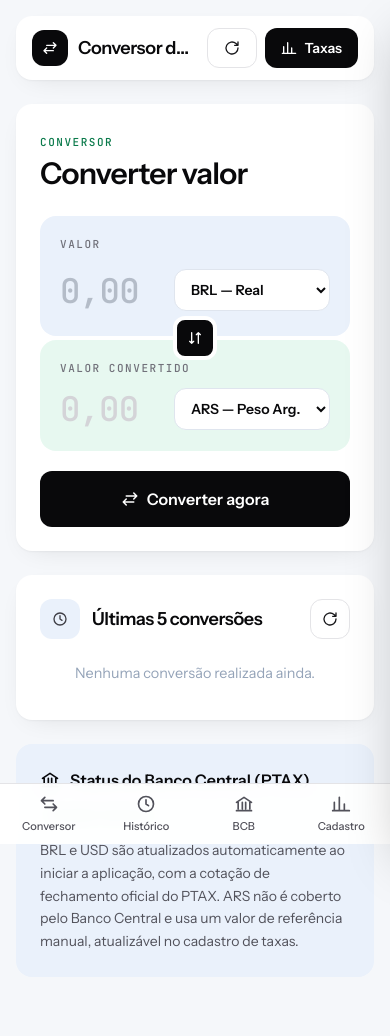
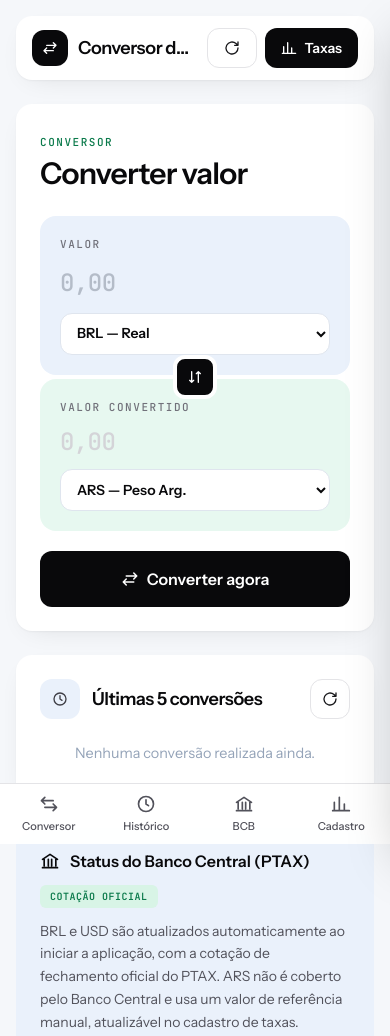
Before and after one commit to mvitor98/conversor-moedas, a website: page frontend/index.html in a window 390 px wide. Drawn offline with nearby package versions, Linux system fonts and the light colour scheme; no server answers.

Commit message:
fix: corrige quebra feia do valor convertido em telas estreitas
As linhas "Valor"/"Valor Convertido" mantinham o select de moeda ao
lado do numero em telas pequenas. Com a fonte grande (34px) e pouco
espaco sobrando (select nao encolhe), um resultado de conversao com
muitos digitos (plausivel, ja que o sistema aceita ate 1 trilhao)
quebrava em varias linhas picadas no meio dos digitos — nao era
overflow horizontal, era quebra de layout mesmo sem estourar a tela.

Corrigido empilhando as duas linhas verticalmente abaixo do breakpoint
sm (select ocupa a largura toda, abaixo do campo/numero) e reduzindo a
fonte do input e do valor em telas <480px. Verificado via CDP
(Emulation.setDeviceMetricsOverride) em 320/360/390/768px com o valor
maximo permitido (1 trilhao) — sem overflow e sem quebra feia em
nenhuma largura.

Co-Authored-By: Claude Sonnet 5 <noreply@anthropic.com>

```diff
--- a/frontend/index.html
+++ b/frontend/index.html
@@ -20,6 +20,7 @@
     .ccy:focus{outline:none;box-shadow:0 0 0 3px rgba(10,10,10,.1)}
     .amount{width:100%;background:transparent;border:0;outline:0;font-family:"JetBrains Mono",monospace;font-size:34px;font-weight:500;letter-spacing:-.02em;color:#0a0a0a;min-width:0}
     .amount::placeholder{color:#b4bcc8}
+    @media (max-width:479px){.amount{font-size:24px}}
     #convert-result:not(.hidden)~#result-placeholder{display:none}
     .history-item{font-family:"JetBrains Mono",monospace;font-size:13px;padding:14px 0;align-items:baseline}
     .history-item span{color:#52525b}.history-item strong{color:#0a0a0a;font-weight:600}
@@ -51,11 +52,11 @@
       <form id="convert-form" onsubmit="return false;" class="flex flex-col gap-0 flex-1">
         <div class="rounded-2xl bg-tint p-5">
           <div class="font-mono text-[11px] font-medium uppercase tracking-[.14em] text-zinc-500">Valor</div>
-          <div class="flex items-center gap-3 mt-3">
+          <div class="flex flex-col sm:flex-row sm:items-center gap-3 mt-3">
             <label for="amount" class="sr-only">Valor</label>
             <input type="number" id="amount" step="any" min="0.01" placeholder="0,00" required class="amount">
             <label for="origin-currency" class="sr-only">De</label>
-            <select id="origin-currency" required class="ccy shrink-0">
+            <select id="origin-currency" required class="ccy shrink-0 w-full sm:w-auto">
               <option value="BRL" selected>BRL — Real</option>
               <option value="USD">USD — Dólar</option>
               <option value="ARS">ARS — Peso Arg.</option>
@@ -69,15 +70,15 @@
 
         <div class="rounded-2xl bg-mint/60 p-5 mb-5">
           <div class="font-mono text-[11px] font-medium uppercase tracking-[.14em] text-zinc-500">Valor Convertido</div>
-          <div class="flex items-center gap-3 mt-3">
+          <div class="flex flex-col sm:flex-row sm:items-center gap-3 mt-3">
             <div class="flex-1 min-w-0">
               <div id="convert-result" class="hidden">
-                <h3 id="result-value" class="font-mono text-[34px] leading-tight font-medium tracking-tight text-gain break-words">0,00</h3>
+                <h3 id="result-value" class="font-mono text-2xl sm:text-[34px] leading-tight font-medium tracking-tight text-gain break-words">0,00</h3>
               </div>
-              <div id="result-placeholder" class="font-mono text-[34px] leading-tight font-medium tracking-tight text-zinc-300">0,00</div>
+              <div id="result-placeholder" class="font-mono text-2xl sm:text-[34px] leading-tight font-medium tracking-tight text-zinc-300">0,00</div>
             </div>
             <label for="destination-currency" class="sr-only">Para</label>
-            <select id="destination-currency" required class="ccy shrink-0">
+            <select id="destination-currency" required class="ccy shrink-0 w-full sm:w-auto">
               <option value="ARS" selected>ARS — Peso Arg.</option>
               <option value="USD">USD — Dólar</option>
               <option value="BRL">BRL — Real</option>
```
